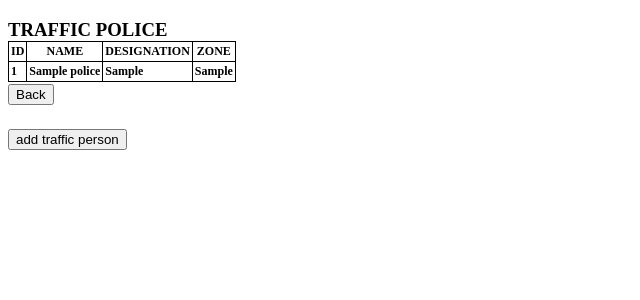
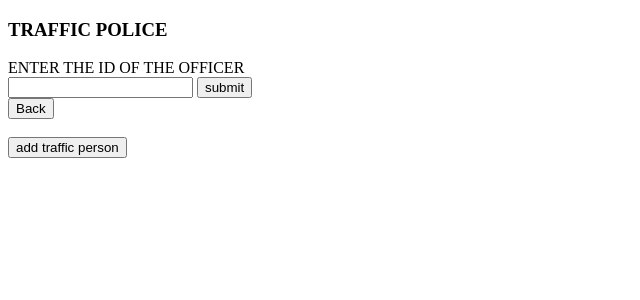
Before and after one commit to ksrisahithi/traffic-violation-database, a PHP site: page /trafficpolice.php in a window 1280 px wide. Shown: the top 300 px of the page, without its empty margins (0-640 px from the left). Run offline with PHP 8.4, Linux system fonts and the light colour scheme; the visitor is signed in with stand-in values (Sample User, id 1); tables that the repository leaves empty hold one stand-in row (values such as "Sample post").

Commit message:
something

```diff
--- a/trafficpolice.php
+++ b/trafficpolice.php
@@ -14,9 +14,14 @@
     </style>
 </head>
 <body>
+    <h3>TRAFFIC POLICE<br></h3>
+    <form action = "trafficpolice.php" method = "POST">
+        <label for = "id_" class = "form label">ENTER THE ID OF THE OFFICER</label><br>
+        <input type = "text" name = "id" id = "id">
+        <input type="submit" name= "submit" id = "submit" value="submit">
+    </form>
     <?php
         session_start();
-        echo("<h3>TRAFFIC POLICE<br>");
         ob_start();
         include "connection.php";
         ob_end_clean();
@@ -24,19 +29,21 @@
             header("Location: trflogin.php");
             die();
         }
+        if(isset($_POST['submit'])){
+            if(!empty($_POST['id'])){
+                $id = $_POST['id'];
                 $conn = open_conn();
-        $sql = "SELECT * FROM traffic_police";
+                $sql = "SELECT * FROM traffic_police WHERE id = $id";
                 $result = $conn->query($sql);
-    ?>
-    <table cellspacing = "2" cellpadding = "2">
+                if($result){
+                    echo("<table cellspacing = \"2\" cellpadding = \"2\">
                         <tr>
                             <th>ID</th>
                             <th>NAME</th>
                             <th>DESIGNATION</th>
                             <th>ZONE</th>
                         </tr>
-        <?php
-            if($result){
+                    ");
                     while($row = $result->fetch_assoc()){
                         echo("<tr>");
                         echo("<td>".$row['id']."</td>");
@@ -46,9 +53,9 @@
                     }
                 $result->free();
                 }
+            }
+        }
     ?>
-    </table>
-
     <button id="back">Back</button><br><br>
     <script type="text/javascript">
         document.getElementById("back").onclick = function () {
```
Lines whose indentation alone changed are shown as unchanged.
